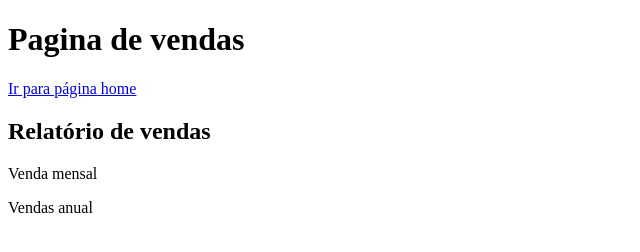
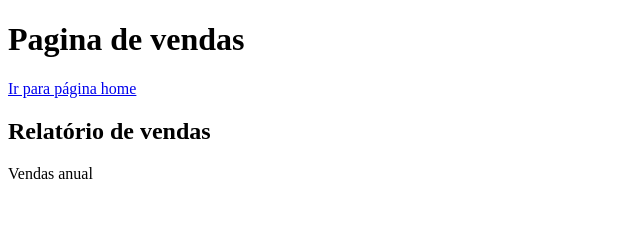
Before and after one commit to Lobibun/Aula-GitHub, a plain HTML site: page Vendas.html in a window 1280 px wide. Shown: the whole page, without its empty margins (0-640 px from the left). Drawn offline with Linux system fonts and the light colour scheme.

Commit message:
Mundança vendas

```diff
--- a/Vendas.html
+++ b/Vendas.html
@@ -9,7 +9,6 @@
     <h1>Pagina de vendas</h1>
     <a href="Index.html">Ir para página home</a>
     <h2>Relatório de vendas</h2>
-    <p>Venda mensal</p>
     <p>Vendas anual</p>
 </body>
 </html>
```
